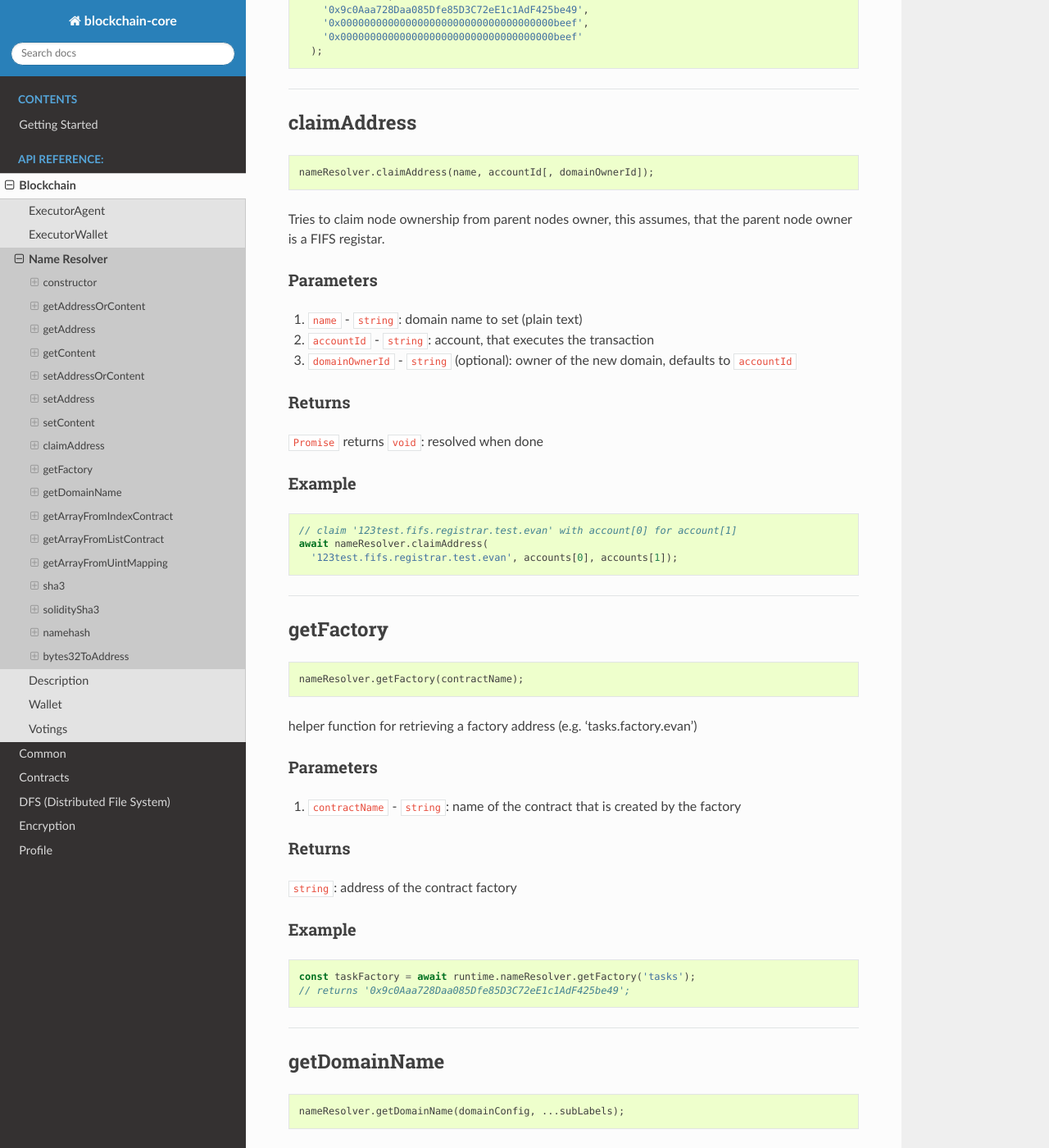
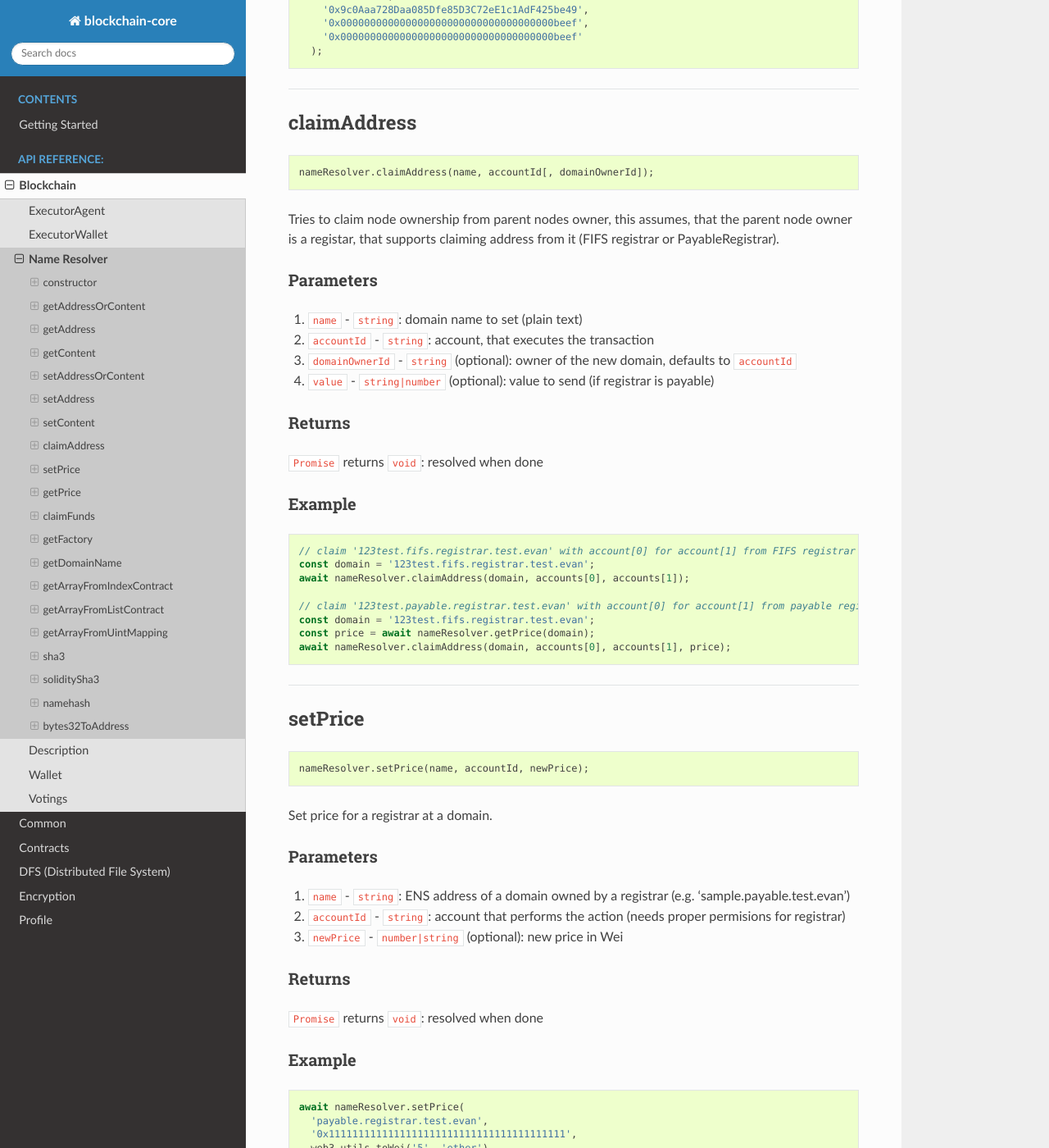
Before and after one commit to evannetwork/api-blockchain-core, a Sphinx documentation site: the page built from docs/blockchain/name-resolver.rst, in a window 1280 px wide and 1400 px high, scrolled down 4982 px. Shown: the whole window at 82% size. Built offline with Sphinx 7.4.7 and the Read the Docs theme 2.0.0, drawn with Linux system fonts in a browser that asks for light colours; pages that are not in the unit, such as notebooks, are missing from menus; some of the changed text lies outside the part shown.

Commit message:
update `PayableRegistrar` support
- add `claimFunds`
- update docu of `NameResolver`

```diff
--- a/docs/blockchain/name-resolver.rst
+++ b/docs/blockchain/name-resolver.rst
@@ -315,8 +315,7 @@ claimAddress
 
   nameResolver.claimAddress(name, accountId[, domainOwnerId]);
 
-Tries to claim node ownership from parent nodes owner, this assumes, that the parent node owner is a
-FIFS registar.
+Tries to claim node ownership from parent nodes owner, this assumes, that the parent node owner is a registar, that supports claiming address from it (FIFS registrar or PayableRegistrar).
 
 ----------
 Parameters
@@ -325,6 +324,7 @@ Parameters
 #. ``name`` - ``string``: domain name to set (plain text)
 #. ``accountId`` - ``string``: account, that executes the transaction
 #. ``domainOwnerId`` - ``string`` (optional): owner of the new domain, defaults to ``accountId``
+#. ``value`` - ``string|number`` (optional): value to send (if registrar is payable)
 
 -------
 Returns
@@ -338,9 +338,133 @@ Example
 
 .. code-block:: typescript
 
-  // claim '123test.fifs.registrar.test.evan' with account[0] for account[1]
-  await nameResolver.claimAddress(
-    '123test.fifs.registrar.test.evan', accounts[0], accounts[1]);
+  // claim '123test.fifs.registrar.test.evan' with account[0] for account[1] from FIFS registrar
+  const domain = '123test.fifs.registrar.test.evan';
+  await nameResolver.claimAddress(domain, accounts[0], accounts[1]);
+
+  // claim '123test.payable.registrar.test.evan' with account[0] for account[1] from payable registrar
+  const domain = '123test.fifs.registrar.test.evan';
+  const price = await nameResolver.getPrice(domain);
+  await nameResolver.claimAddress(domain, accounts[0], accounts[1], price);
+
+
+
+--------------------------------------------------------------------------------
+
+.. _name_resolver_setPrice:
+
+setPrice
+================================================================================
+
+.. code-block:: typescript
+
+  nameResolver.setPrice(name, accountId, newPrice);
+
+Set price for a registrar at a domain.
+
+----------
+Parameters
+----------
+
+#. ``name`` - ``string``: ENS address of a domain owned by a registrar (e.g. 'sample.payable.test.evan')
+#. ``accountId`` - ``string``: account that performs the action (needs proper permisions for registrar)
+#. ``newPrice`` - ``number|string`` (optional): new price in Wei
+
+-------
+Returns
+-------
+
+``Promise`` returns ``void``: resolved when done
+
+-------
+Example
+-------
+
+.. code-block:: typescript
+
+  await nameResolver.setPrice(
+    'payable.registrar.test.evan',
+    '0x1111111111111111111111111111111111111111',
+    web3.utils.toWei('5', 'ether'),
+  );
+
+
+
+--------------------------------------------------------------------------------
+
+.. _name_resolver_getPrice:
+
+getPrice
+================================================================================
+
+.. code-block:: typescript
+
+  nameResolver.getPrice(name);
+
+Get price for domain (if domain is payable).
+
+----------
+Parameters
+----------
+
+#. ``name`` - ``string`` (optional): description, defaults to ``123``
+
+-------
+Returns
+-------
+
+``Promise`` returns ``void``: resolved when done
+
+-------
+Example
+-------
+
+.. code-block:: typescript
+
+  await nameResolver.setPrice(
+    'payable.registrar.test.evan',
+    '0x1111111111111111111111111111111111111111',
+    newPrice,
+  );
+
+
+
+--------------------------------------------------------------------------------
+
+.. _name_resolver_claimFunds:
+
+claimFunds
+================================================================================
+
+.. code-block:: typescript
+
+  namerResolver.claimFunds(name, accountId);
+
+Claim funds for domain.
+
+----------
+Parameters
+----------
+
+#. ``name`` - ``string``: ENS address of a domain owned by a registrar (e.g. 'sample.payable.test.evan')
+#. ``accountId`` - ``string``: account that performs the action (needs proper permisions for registrar)
+
+-------
+Returns
+-------
+
+``Promise`` returns ``void``: resolved when done
+
+-------
+Example
+-------
+
+.. code-block:: typescript
+
+  await nameResolver.claimFunds(
+    'payable.registrar.test.evan',
+    '0x1111111111111111111111111111111111111111',
+  );
 
 
 
@@ -612,6 +736,7 @@ Returns
 ``string``:  converted address
 
 
+
 .. required for building markup
 
 .. |source executor| replace:: ``Executor``
```
Also changed, not shown: 3 other files.
